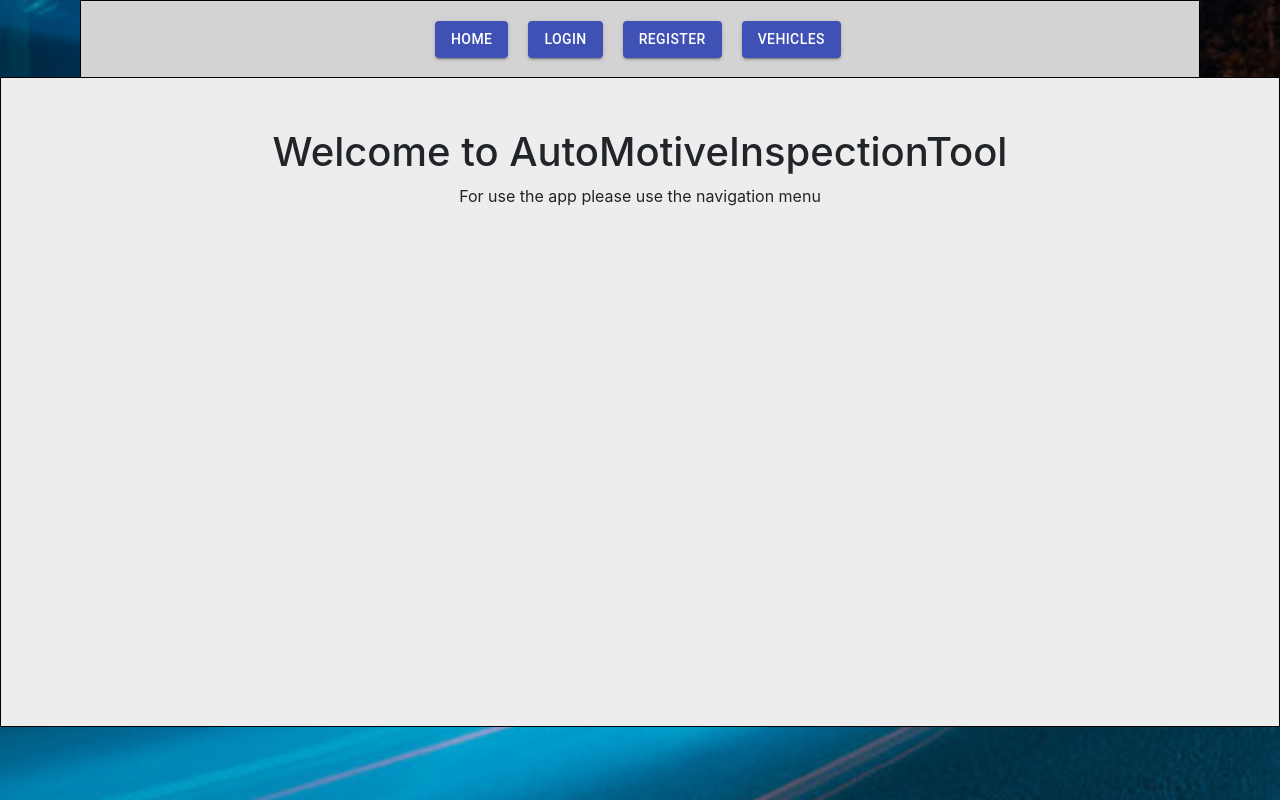
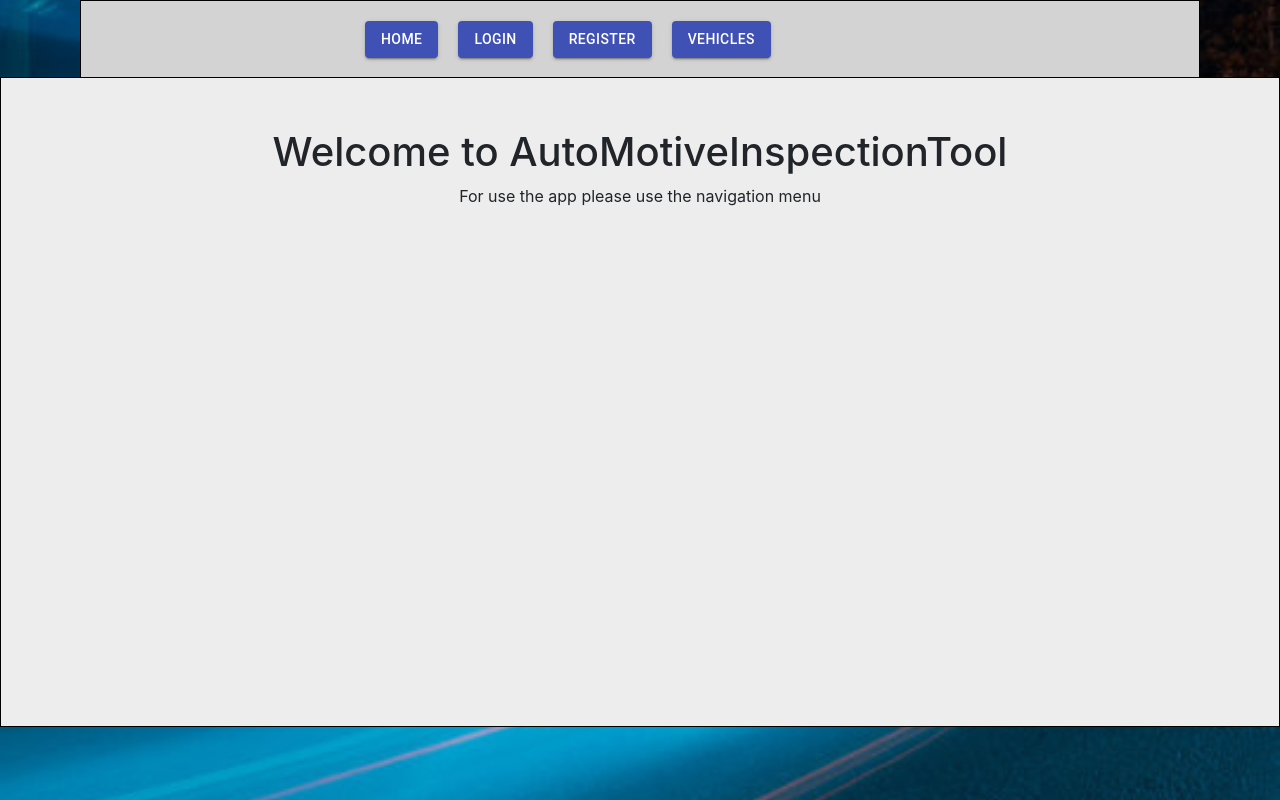
Before and after one commit to kamilbochno/AutoMotiveInspectionTool, a React (Create React App) app: page / in a window 1280 px wide. Built offline with nearby package versions, Linux system fonts and the light colour scheme.

Commit message:
Add button 'Addvehicle'

```diff
--- a/src/Components/Home/Home.css
+++ b/src/Components/Home/Home.css
@@ -12,7 +12,7 @@
 .Links {
     position: absolute;
     margin-top: 20px;
-    margin-left: 330px;
+    margin-left: 260px;
 
 
 }
```
